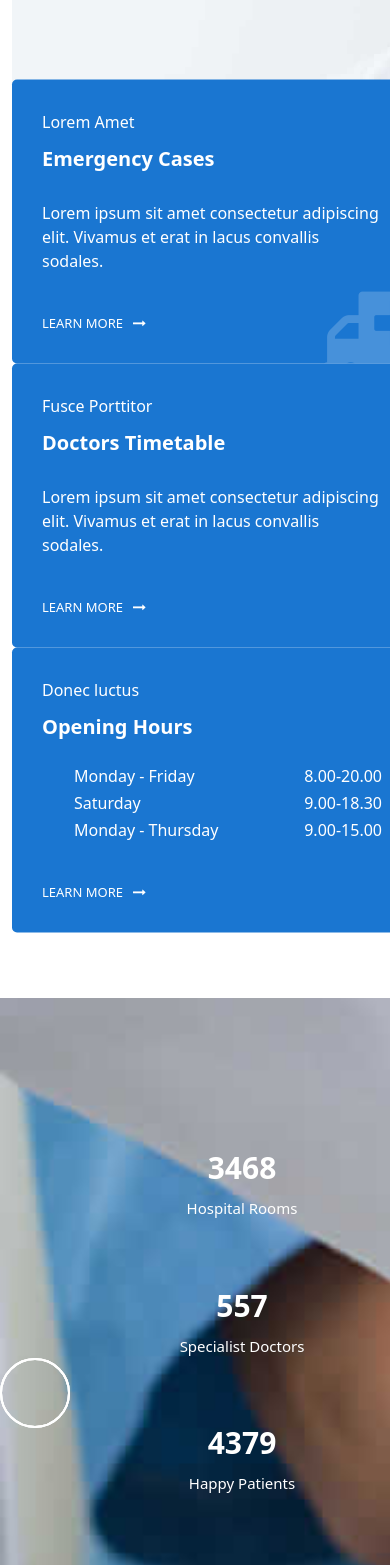
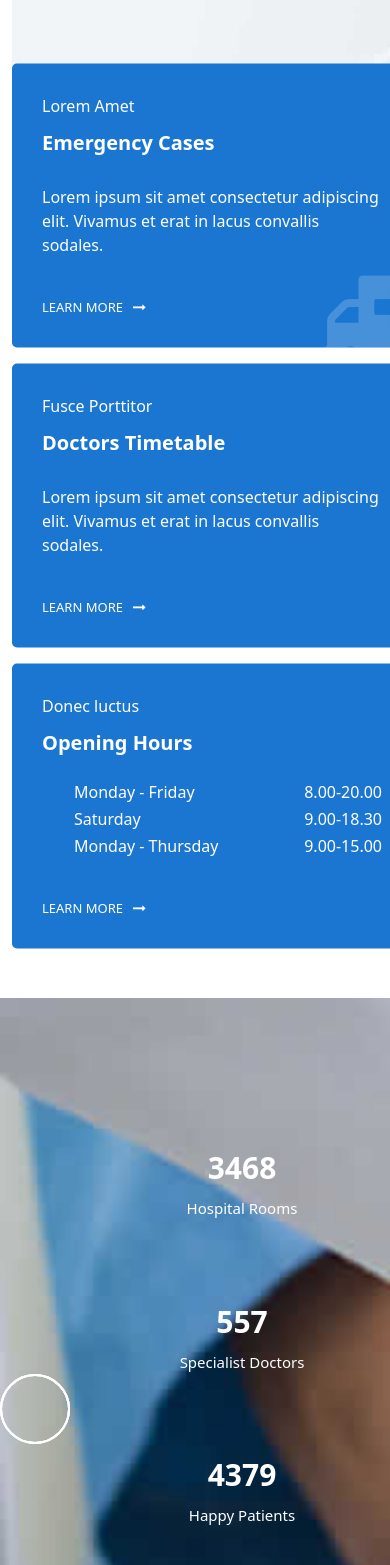
Before and after one commit to mahmoudamr5896/Final_Project_ITI, a React (Create React App) app in the folder my-react-app/: page / in a window 390 px wide. Shown: the part 432-1997 px from the top of the page. Built offline with nearby package versions, Linux system fonts and the light colour scheme.

Commit message:
home responsive

```diff
--- a/my-react-app/src/Component/FactsAbout.js
+++ b/my-react-app/src/Component/FactsAbout.js
@@ -26,7 +26,7 @@ function FunFactsSection() {
         <div id="fun-facts" className="fun-facts section overlay" style={{ marginTop: `${marginTop}px` }}>
             <div className="container text-dqrk">
                 <div className="row">
-                    <div className="col-lg-3 col-md-6 col-12">
+                    <div className="col-lg-3 col-md-6 col-12 mb-3">
                         <div className="single-fun">
                             {/* <i className="icofont icofont-home"></i> */}
                             <div className="content">
@@ -44,7 +44,7 @@ function FunFactsSection() {
                             </div>
                         </div>
                     </div>
-                    <div className="col-lg-3 col-md-6 col-12">
+                    <div className="col-lg-3 col-md-6 col-12 mt-3">
                         <div className="single-fun">
                             <i className="icofont-simple-smile"></i>
                             <div className="content">
--- a/my-react-app/src/Component/SchuleArea.js
+++ b/my-react-app/src/Component/SchuleArea.js
@@ -23,12 +23,13 @@ function ScheduleSection() {
         };
     }, []);
     return (
+
         <section className="schedule" style={{ marginTop: `${marginTop}px` }}>
             <div className="container">
                 <div className="schedule-inner">
                     <div className="row">
                         <div className="col-lg-4 col-md-4 col-12 " >
-                            <div className="single-schedule first">
+                            <div className="single-schedule first mb-3">
                                 <div className="inner">
                                     <div className="icon">
                                         <i className="fa fa-ambulance"></i>
@@ -43,7 +44,7 @@ function ScheduleSection() {
                             </div>
                         </div>
                         <div className="col-lg-4 col-md-4 col-12" >
-                            <div className="single-schedule middle">
+                            <div className="single-schedule middle mb-3">
                                 <div className="inner">
                                     <div className="icon">
                                         <i className="icofont-prescription"></i>
```
